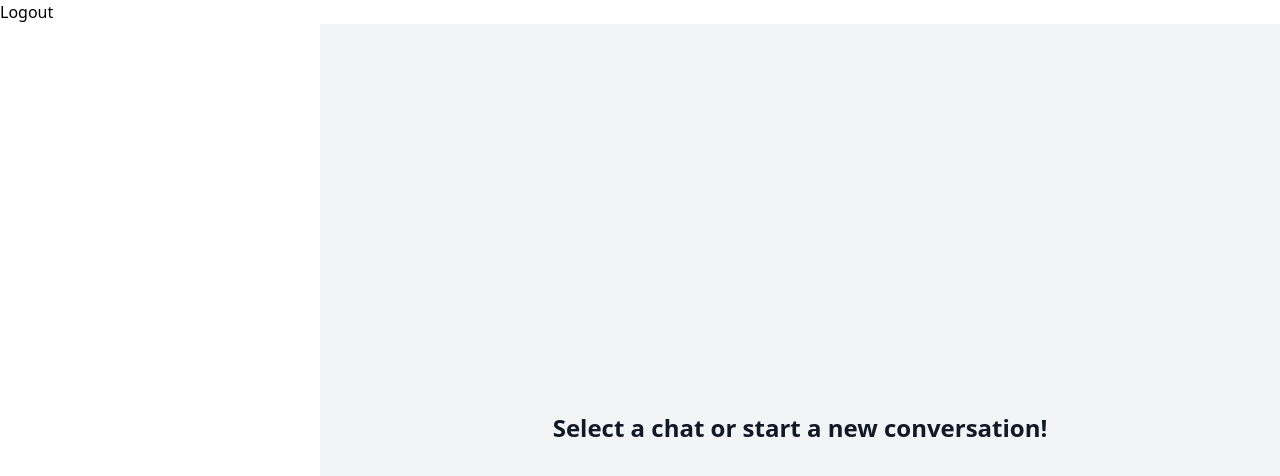
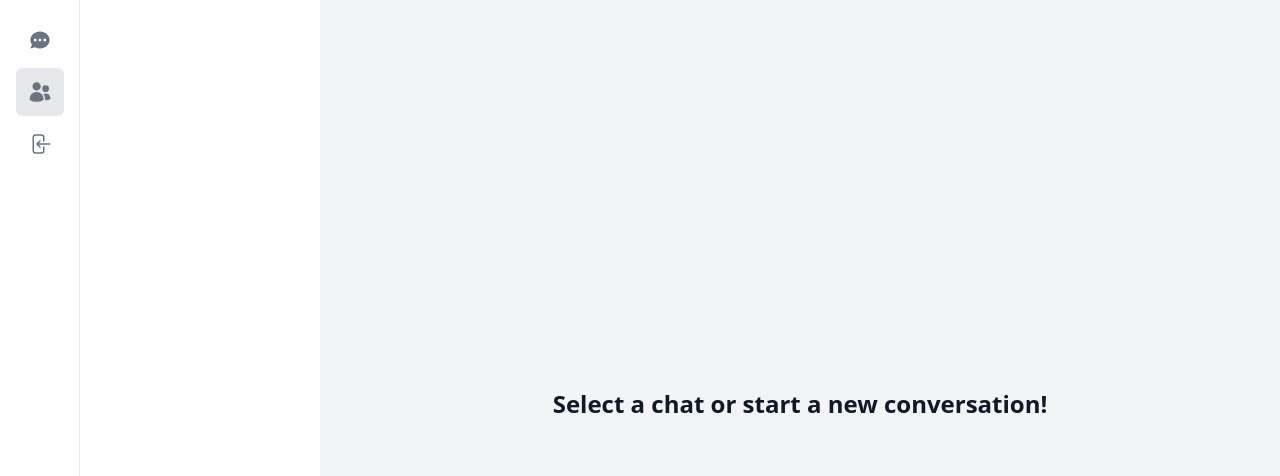
Before and after one commit to df0a/messenger-clone, a Next.js app: page /users in a window 1280 px wide. Shown: the top 476 px of the page. Built offline with nearby package versions, Linux system fonts and the light colour scheme.

Commit message:
(feat)Added DesktopSidebar to users page with navigations

```diff
--- /dev/null
+++ b/app/components/sidebar/DesktopItem.tsx
@@ -0,0 +1,54 @@
+'use client';
+
+import clsx from 'clsx';
+import Link from 'next/link';
+import { IconType } from 'react-icons/lib';
+
+interface DesktopItemProps {
+    label: string;
+    icon: IconType;
+    href: string;
+    onClick?: () => void;
+    active?: boolean;
+}
+
+const DesktopItem: React.FC<DesktopItemProps> = ({
+    label,
+    icon: Icon,
+    href,
+    onClick,
+    active,
+}) => {
+    const handleClick = () => {
+        if (onClick) return onClick();
+    };
+    return (
+        <li onClick={handleClick}>
+            <Link
+                href={href}
+                className={clsx(
+                    `group
+                    flex
+                    gap-x-3
+                    rounded-md
+                    p-3
+                    text-sm
+                    leading-6
+                    font-semibold
+                    text-gray-500
+                    hover:text-black
+                    hover:bg-gray-100`,
+                    active &&
+                        `bg-gray-200
+                    text-black
+                    hover:bg-gray-200
+                    hover:cursor-default`
+                )}
+            >
+                <Icon className="h-6 w-6 shrink-0"></Icon>
+                <span className="sr-only">{label}</span>
+            </Link>
+        </li>
+    );
+};
+export default DesktopItem;
--- /dev/null
+++ b/app/components/sidebar/DesktopSideBar.tsx
@@ -0,0 +1,62 @@
+'use client';
+
+import useRoutes from '@/app/hooks/useRoutes';
+import { useState } from 'react';
+import DesktopItem from './DesktopItem';
+
+const DesktopSideBar = () => {
+    const routes = useRoutes();
+    const [isOpen, setIsOpen] = useState(false);
+
+    return (
+        <div
+            className="
+                hidden
+                lg:fixed
+                lg:inset-y-0
+                lg:left-0
+                lg:z-40
+                lg:w-20
+                lg:px-6
+                lg:overflow-y-auto
+                lg:bg-white
+                lg:border-r-[1px]
+                lg:pb-4
+                lg:flex
+                lg:flex-col
+                justify-between
+                "
+        >
+            <nav
+                className="
+                         mt-4
+                         flex
+                         flex-col
+                         justify-center
+                         "
+            >
+                <ul
+                    role="list"
+                    className="
+                                flex
+                                flex-col
+                                items-center
+                                space-y-1
+                                "
+                >
+                    {routes.map((item) => (
+                        <DesktopItem
+                            key={item.label}
+                            href={item.href}
+                            label={item.label}
+                            icon={item.icon}
+                            active={item.active}
+                            onClick={item.onClick}
+                        />
+                    ))}
+                </ul>
+            </nav>
+        </div>
+    );
+};
+export default DesktopSideBar;
--- /dev/null
+++ b/app/components/sidebar/SideBar.tsx
@@ -0,0 +1,16 @@
+import DesktopSideBar from './DesktopSideBar';
+const SideBar = async ({ children }: { children: React.ReactNode }) => {
+    return (
+        <div className="h-full">
+            <DesktopSideBar />
+            <main
+                className="
+                  lag:pl-20 h-full
+                  "
+            >
+                {children}
+            </main>
+        </div>
+    );
+};
+export default SideBar;
--- /dev/null
+++ b/app/hooks/useConversation.ts
@@ -0,0 +1,24 @@
+import { useParams } from "next/navigation";
+import { useMemo } from "react";
+
+const useConversation =()=>{
+    const params = useParams()
+
+    const conversationId =useMemo(()=>{
+        if(!params?.conversationId){
+            return ''
+        }
+
+        return params.conversationId as string
+    },[params?.conversationId])
+
+    const isOpen = useMemo(()=> !!conversationId ,[conversationId])
+
+    return useMemo(()=>({
+        conversationId,
+        isOpen
+    }),[conversationId,isOpen]
+    )
+}
+
+export default useConversation
--- /dev/null
+++ b/app/hooks/useRoutes.ts
@@ -0,0 +1,37 @@
+import {  usePathname } from "next/navigation";
+import { useMemo } from "react";
+import {HiChat} from 'react-icons/hi'
+import {HiArrowLeftOnRectangle , HiUsers} from 'react-icons/hi2'
+
+import { signOut } from "next-auth/react";
+import useConversation from "./useConversation";
+
+const useRoutes =()=>{
+    const pathName = usePathname()
+    const {conversationId} = useConversation()
+
+    const routes = useMemo(()=>[
+        {
+            label:'Chat',
+            href:'/conversations',
+            icon: HiChat,
+            active: pathName === '/conversations' || !!conversationId,
+        },
+        {
+            label:'Users',
+            href:'/users',
+            icon: HiUsers,
+            active: pathName === '/users'
+        },
+        {
+            label:'Logout',
+            href:'#',
+            onClick: signOut,
+            icon: HiArrowLeftOnRectangle,
+        }
+    ],[pathName,conversationId])
+
+    return routes
+}
+
+export default useRoutes
--- /dev/null
+++ b/app/users/layout.tsx
@@ -0,0 +1,10 @@
+import SideBar from '../components/sidebar/SideBar';
+
+const UsersLayout = async ({ children }: { children: React.ReactNode }) => {
+    return (
+        <SideBar>
+            <div className="h-full">{children}</div>
+        </SideBar>
+    );
+};
+export default UsersLayout;
--- a/app/users/page.tsx
+++ b/app/users/page.tsx
@@ -1,16 +1,10 @@
-'use client';
-
-import { signOut } from 'next-auth/react';
 import EmptyState from '../components/EmptyState';
 
 const Users = () => {
     return (
-        <>
-            <button onClick={() => signOut()}>Logout</button>
-            <div className="hidden lg:pl-80 lg:block h-full">
-                <EmptyState />
-            </div>
-        </>
+        <div className="hidden lg:pl-80 lg:block h-full">
+            <EmptyState />
+        </div>
     );
 };
 export default Users;
```
